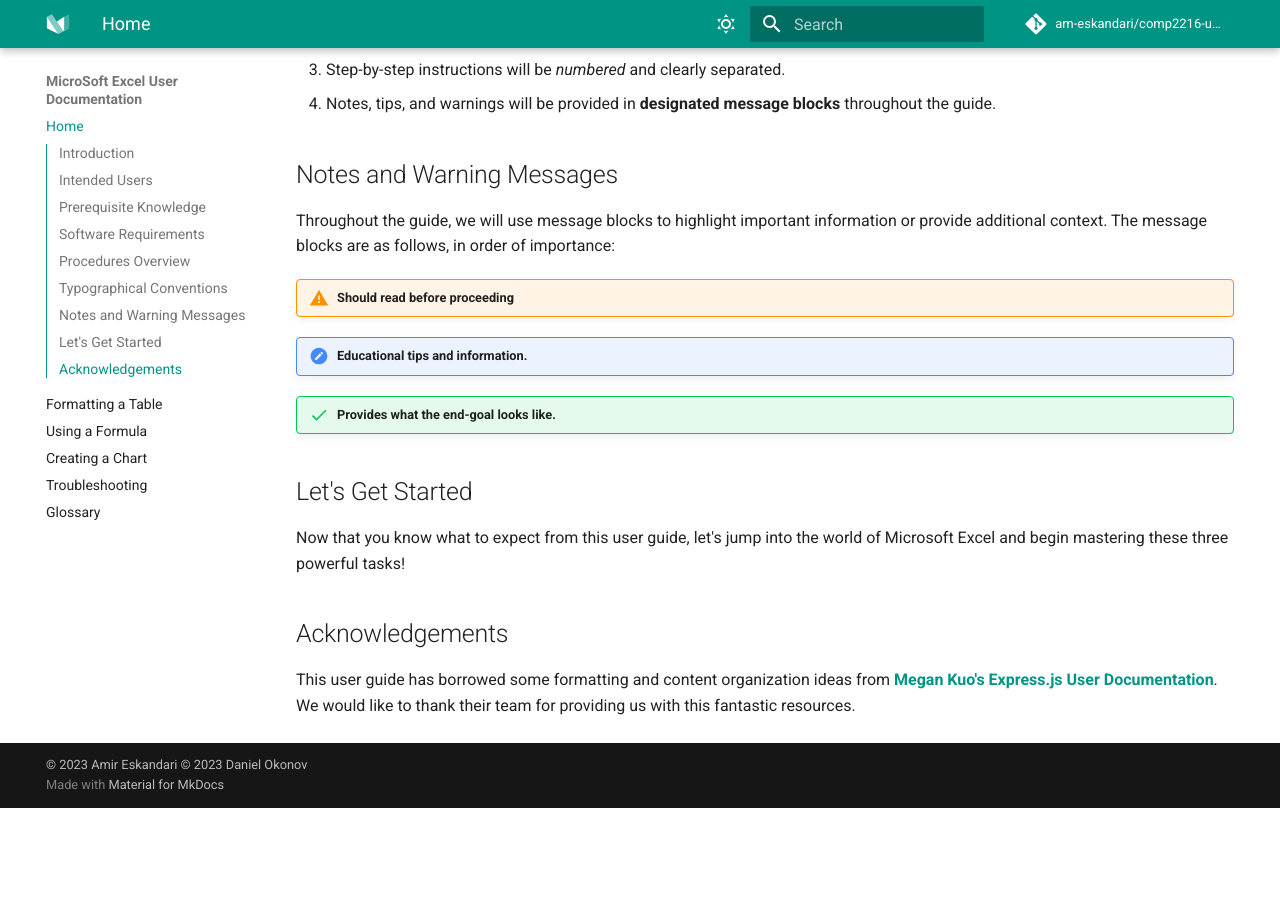
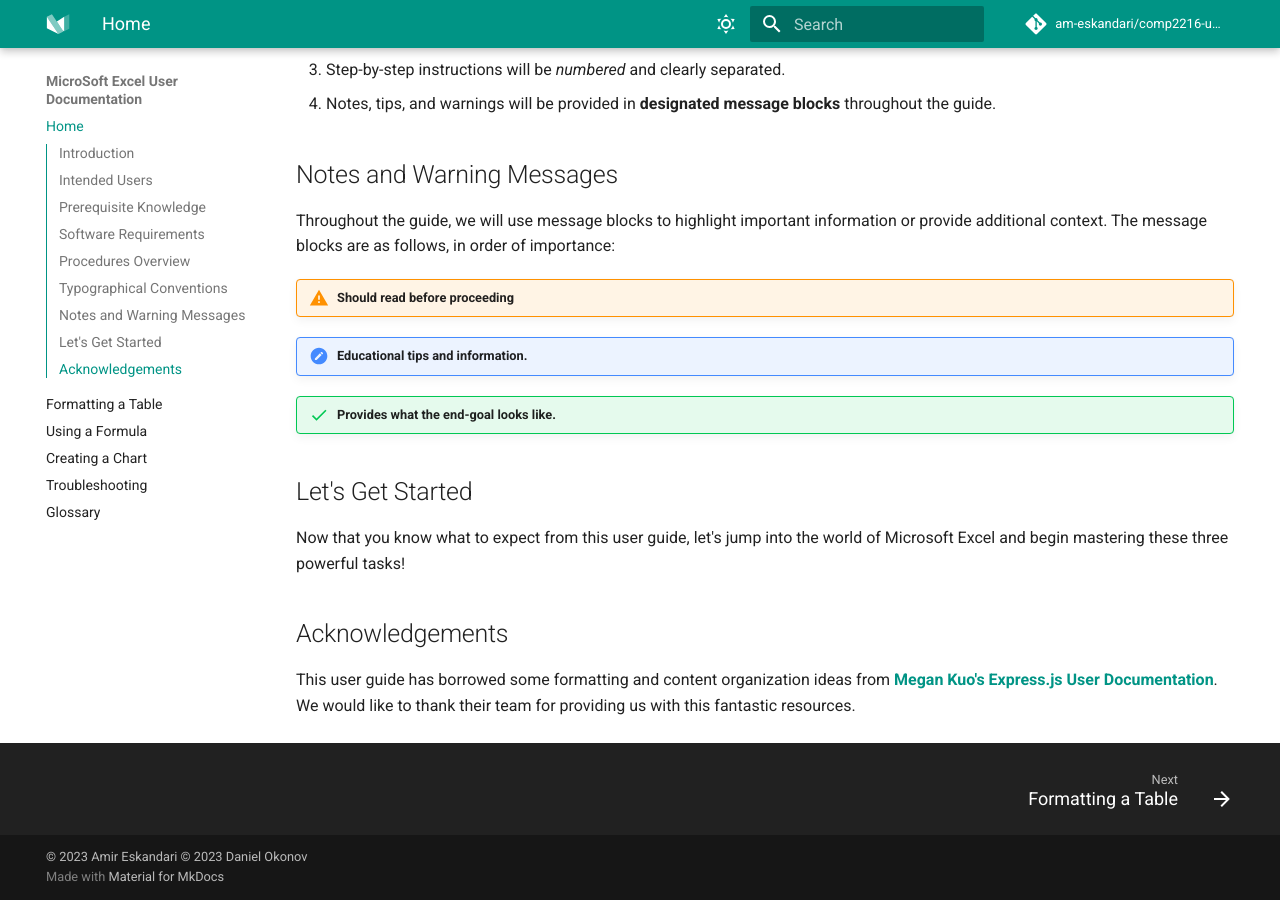
Before and after one commit to am-eskandari/comp2216-user-guide-project, an MkDocs documentation site: the page built from docs/index.md, in a window 1280 px wide and 900 px high, scrolled down 1284 px. Built offline with MkDocs 1.6.1 and Material for MkDocs 9.7.7, drawn with Linux system fonts in a browser that asks for light colours; comment, search, counter and statistics services are not loaded; before the commit the page ends 2092 px from its top, so only the background shows below that.

Commit message:
Update mkdocs.yml

```diff
--- a/mkdocs.yml
+++ b/mkdocs.yml
@@ -23,6 +23,8 @@
     - content.tabs.link
     - content.code.annotation
     - content.code.copy
+    - navigation.footer
+
 
   language: en
 
@@ -96,7 +98,6 @@
   - pymdownx.superfences
   - pymdownx.mark
   - attr_list
-  - footnotes
   - admonition
   - codehilite
   - def_list
```
